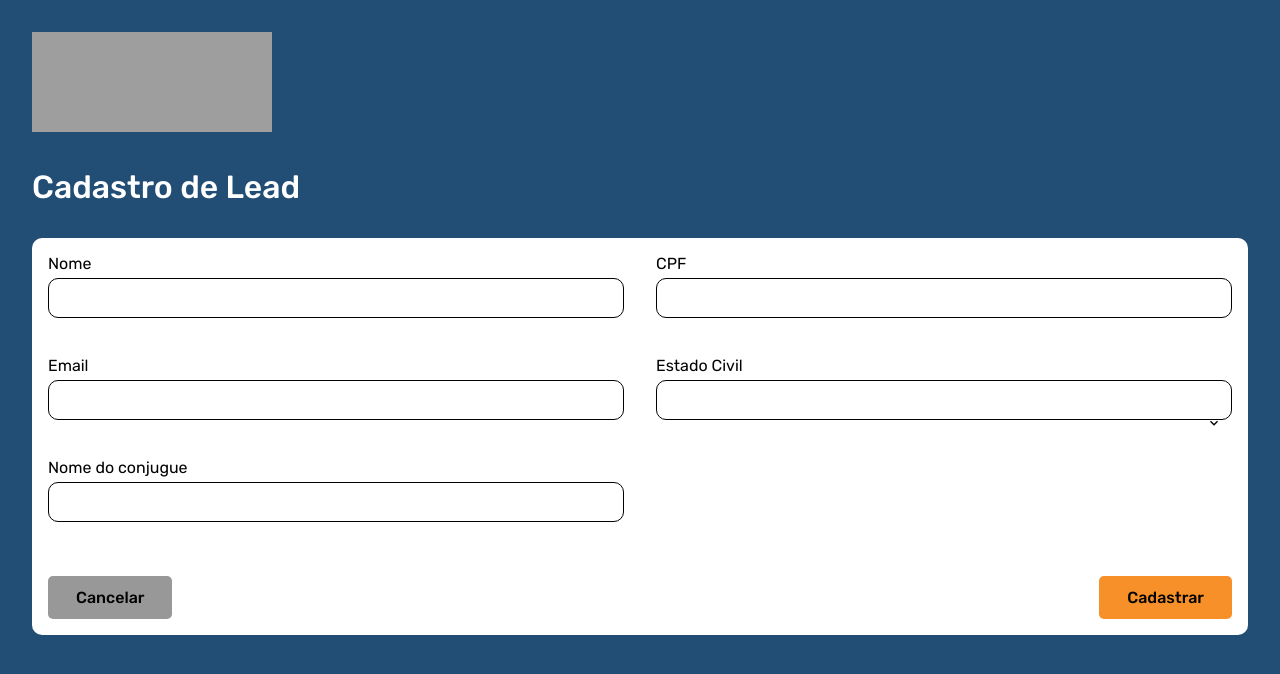
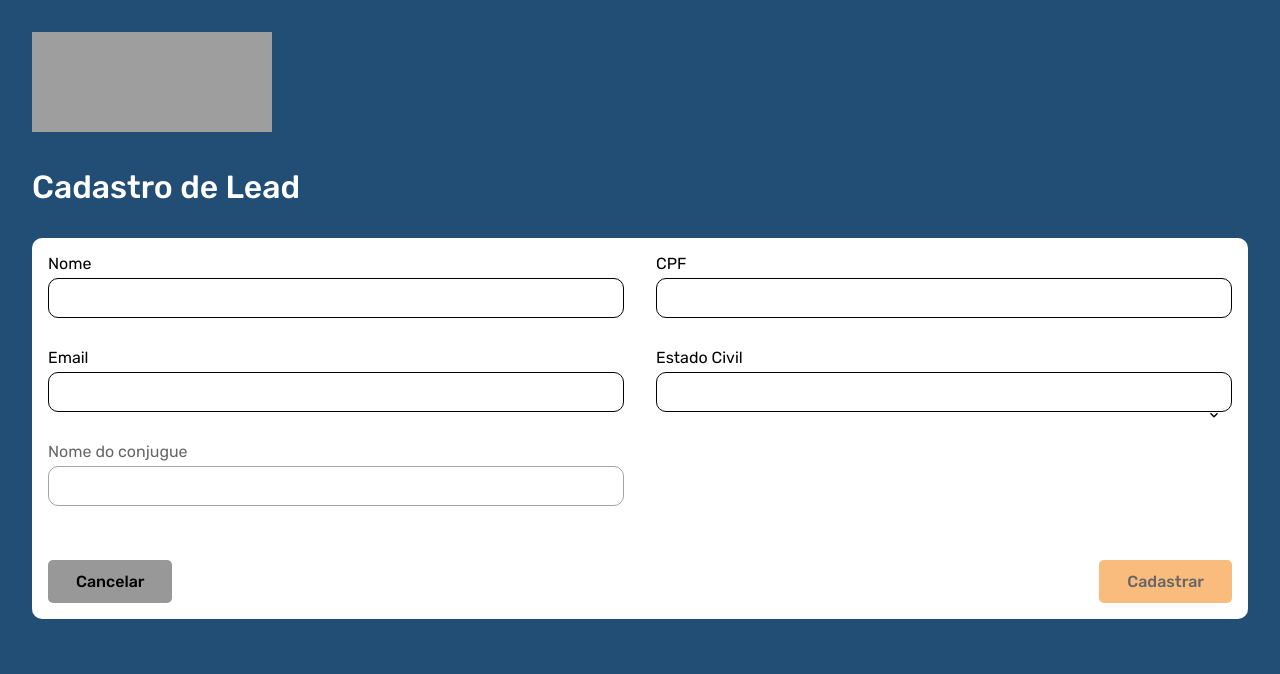
Before and after one commit to JanderSilv/acerta-leads, a React (Vite) app: page /cadastro in a window 1280 px wide. Shown: the top 674 px of the page. Built offline with nearby package versions, Linux system fonts and the light colour scheme; grey boxes are pictures that could not be loaded.

Commit message:
✨ feat(pages/register): gets values from form inputs and validates them.

```diff
--- a/src/pages/register/index.tsx
+++ b/src/pages/register/index.tsx
@@ -1,14 +1,14 @@
-import { FormEvent } from 'react'
+import { useRef } from 'react'
 import { Link } from 'react-router-dom'
-import { Button, Input, InputGroup, LayoutTitle, Select } from 'src/components'
+import { Formik } from 'formik'
+
+import { CPFMask } from 'src/helpers'
+import { MaritalStatus, User } from './models'
+import { validationSchema } from './validation'
+
+import { Button, InputField, InputGroup, LayoutTitle, SelectField } from 'src/components'
 import { ButtonsContainer, Form, FormContainer } from './styles'
 
-enum MaritalStatus {
-  Single = 'single',
-  Married = 'married',
-  Divorced = 'divorced',
-  Widowed = 'widowed'
-}
 const MaritalStatusOptions = {
   [MaritalStatus.Single]: 'Solteiro(a)',
   [MaritalStatus.Married]: 'Casado(a)',
@@ -16,37 +16,75 @@ const MaritalStatusOptions = {
   [MaritalStatus.Widowed]: 'Viúvo(a)'
 }
 
+const initialValues: User = {
+  name: '',
+  cpf: '',
+  email: '',
+  maritalStatus: '',
+  spouseName: ''
+}
+
 const Register = () => {
-  const handleSubmit = (event: FormEvent) => {
-    event.preventDefault()
+  const spouseNameInputRef = useRef<HTMLInputElement>(null)
+
+  const handleSubmit = (values: User) => {
+    console.log(values)
   }
 
   return (
     <main>
       <LayoutTitle>Cadastro de Lead</LayoutTitle>
-      <Form onSubmit={handleSubmit}>
+      <Formik initialValues={initialValues} onSubmit={handleSubmit} validationSchema={validationSchema}>
+        {({ values, setFieldValue, handleChange, dirty, errors }) => (
+          <Form>
             <FormContainer>
-          <InputGroup label="Nome">
-            <Input id="name" />
+              <InputGroup label="Nome" error={errors.name}>
+                <InputField id="name" name="name" onChange={handleChange} />
               </InputGroup>
-          <InputGroup label="CPF">
-            <Input id="cpf" />
+
+              <InputGroup label="CPF" error={errors.cpf}>
+                <InputField
+                  id="cpf"
+                  name="cpf"
+                  value={values.cpf}
+                  onChange={event => {
+                    setFieldValue('cpf', CPFMask(event.target.value))
+                  }}
+                />
               </InputGroup>
-          <InputGroup label="Email">
-            <Input id="email" />
+
+              <InputGroup label="Email" error={errors.email}>
+                <InputField id="email" name="email" onChange={handleChange} />
               </InputGroup>
-          <InputGroup label="Estado Civil">
-            <Select id="marital-status">
+
+              <InputGroup label="Estado Civil" error={errors.maritalStatus}>
+                <SelectField
+                  id="maritalStatus"
+                  name="maritalStatus"
+                  onChange={event => {
+                    handleChange(event)
+                    if (event.target.value === MaritalStatus.Married)
+                      setTimeout(() => {
+                        spouseNameInputRef.current?.focus()
+                      }, 0)
+                    else setFieldValue('spouseName', '')
+                  }}
+                >
                   <option value=""></option>
                   {Object.values(MaritalStatus).map(status => (
                     <option key={status} value={status}>
                       {MaritalStatusOptions[status as MaritalStatus]}
                     </option>
                   ))}
-            </Select>
+                </SelectField>
               </InputGroup>
-          <InputGroup label="Nome do conjugue">
-            <Input id="spouse" />
+
+              <InputGroup
+                label="Nome do conjugue"
+                error={errors.spouseName}
+                disabled={values.maritalStatus !== MaritalStatus.Married}
+              >
+                <InputField id="spouse-name" name="spouseName" ref={spouseNameInputRef} onChange={handleChange} />
               </InputGroup>
             </FormContainer>
 
@@ -54,9 +92,13 @@ const Register = () => {
               <Button as={Link} to="/">
                 Cancelar
               </Button>
-          <Button>Cadastrar</Button>
+              <Button type="submit" disabled={!dirty}>
+                Cadastrar
+              </Button>
             </ButtonsContainer>
           </Form>
+        )}
+      </Formik>
     </main>
   )
 }
--- /dev/null
+++ b/src/pages/register/models/enums/index.ts
@@ -0,0 +1,6 @@
+export enum MaritalStatus {
+  Single = 'single',
+  Married = 'married',
+  Divorced = 'divorced',
+  Widowed = 'widowed'
+}
--- /dev/null
+++ b/src/pages/register/models/index.ts
@@ -0,0 +1,2 @@
+export * from './enums'
+export * from './types'
--- /dev/null
+++ b/src/pages/register/models/types/index.ts
@@ -0,0 +1,9 @@
+import { MaritalStatus } from '../enums'
+
+export type User = {
+  name: string
+  cpf: string
+  email: string
+  maritalStatus: MaritalStatus | ''
+  spouseName: string
+}
--- a/src/pages/register/styles.ts
+++ b/src/pages/register/styles.ts
@@ -1,3 +1,4 @@
+import { Form as FormikForm } from 'formik'
 import styled, { css } from 'styled-components'
 
 export const Wrapper = styled.div`
@@ -9,7 +10,7 @@ export const Wrapper = styled.div`
   `}
 `
 
-export const Form = styled.form`
+export const Form = styled(FormikForm)`
   ${({ theme: { colors, space, radii } }) => css`
     padding: ${space[3]};
     border-radius: ${radii.box};
@@ -20,7 +21,7 @@ export const FormContainer = styled.div`
   ${({ theme: { space, media } }) => css`
     display: grid;
     grid-template-columns: 1fr;
-    gap: ${space[3]} ${space[7]};
+    gap: ${space[1]} ${space[7]};
 
     @media ${media.sm} {
       grid-template-columns: repeat(2, 1fr);
@@ -74,7 +75,7 @@ export const Table = styled.table`
   `}
 `
 export const ButtonsCell = styled.td`
-  ${({ theme: { space, colors } }) => css`
+  ${({ theme: { space } }) => css`
     display: flex;
     gap: ${space[3]};
   `}
--- /dev/null
+++ b/src/pages/register/validation/index.ts
@@ -0,0 +1,18 @@
+import * as yup from 'yup'
+import { isCPFValid } from 'src/helpers'
+import { MaritalStatus } from '../models'
+
+export const validationSchema = yup.object().shape({
+  name: yup.string().required('O nome é obrigatório').min(3, 'O nome deve ter no mínimo 3 caracteres'),
+  cpf: yup
+    .string()
+    .required('O CPF é obrigatório')
+    .min(14, 'O CPF deve ter no mínimo 14 caracteres')
+    .test('cpf', 'O CPF deve ser válido', value => isCPFValid(value)),
+  email: yup.string().required('O e-mail é obrigatório').email('O e-mail deve ser válido'),
+  maritalStatus: yup.string().required('O estado civil é obrigatório'),
+  spouseName: yup.string().when('maritalStatus', {
+    is: MaritalStatus.Married,
+    then: yup.string().required('O nome do conjugue é obrigatório').min(3, 'O nome deve ter no mínimo 3 caracteres')
+  })
+})
```
Lines whose indentation alone changed are shown as unchanged.
